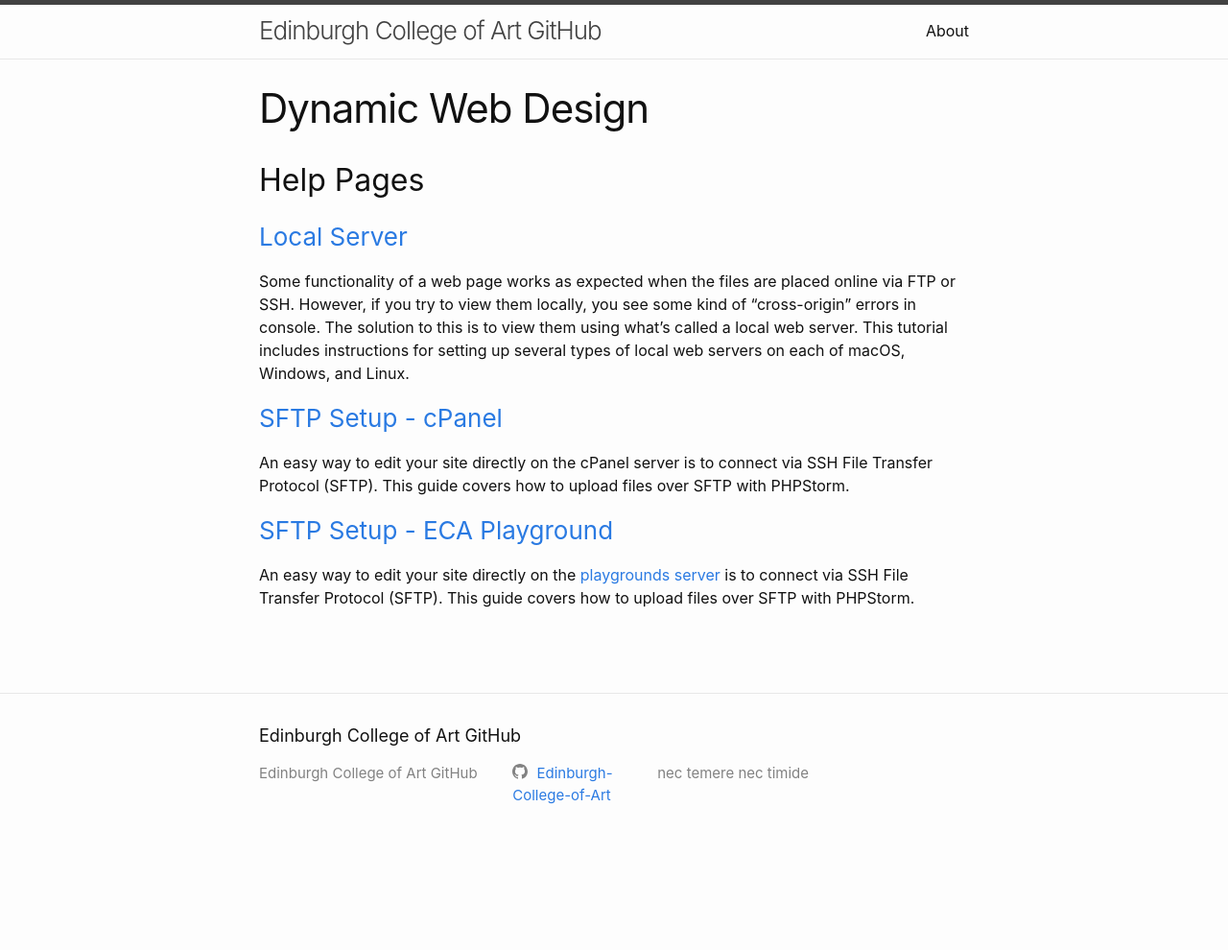
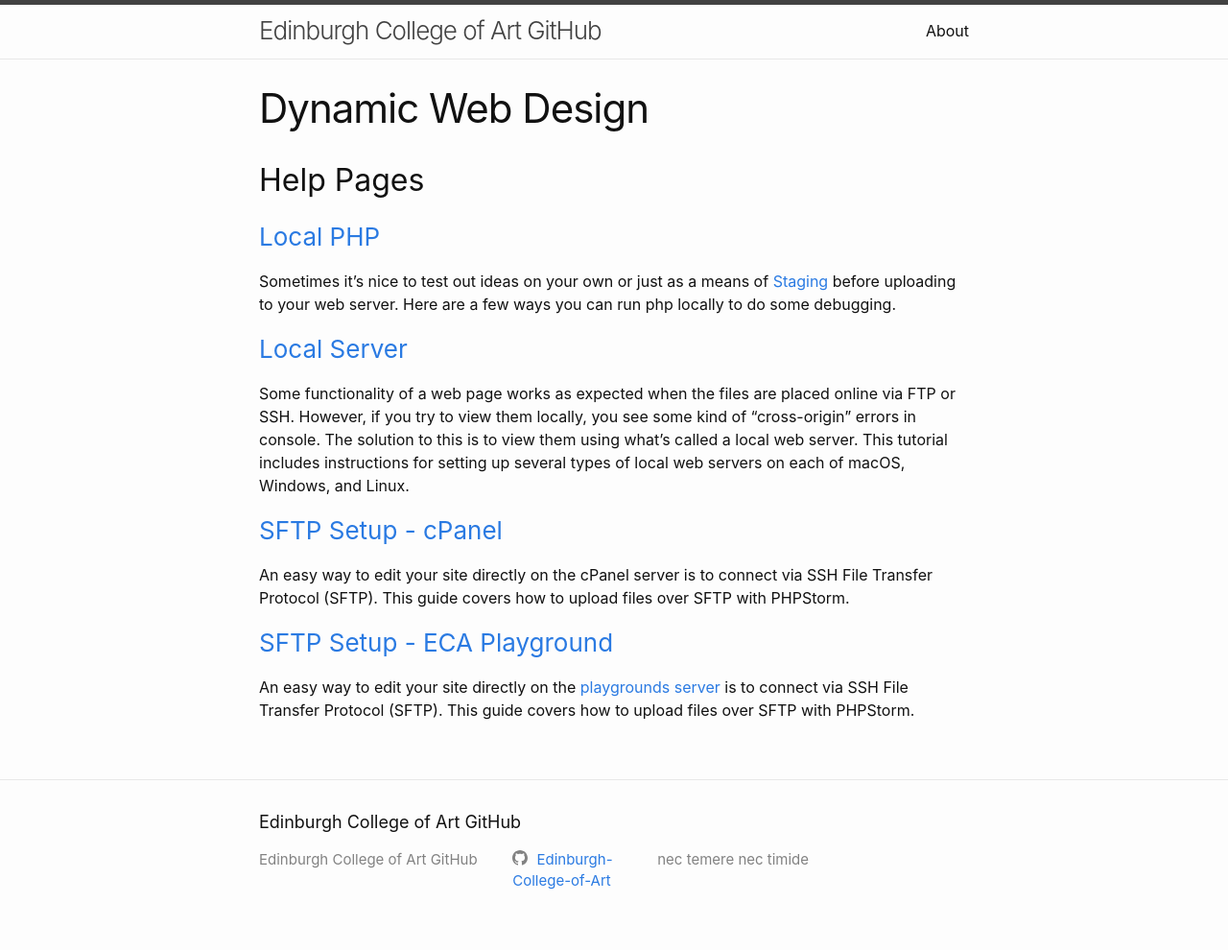
Before and after one commit to Edinburgh-College-of-Art/Ediburgh-College-of-Art.github.io, a Jekyll site: the page built from _courses/dwd/index.md, in a window 1280 px wide. Shown: the whole page at 96% size. Built offline with Jekyll 4.4.1, drawn with Linux system fonts in a browser that asks for light colours; nearby versions of some CDN libraries; before the commit the page ends 900 px from its top, so only the background shows below that.

Commit message:
add: setup local php install

````diff
--- /dev/null
+++ b/_courses/dwd/local-php.md
@@ -0,0 +1,179 @@
+---
+layout: page
+title: Local PHP
+course: Dynamic Web Design
+---
+
+Sometimes it's nice to test out ideas on your own or just as a means of [Staging](https://en.wikipedia.org/wiki/Deployment_environment#Staging) before uploading to your web server. Here are a few ways you can run php locally to do some debugging.
+
+## PHP REPL
+
+If you are running macOS then you can run a local PHP REPL (Read, Evaluate, Print, Loop) in the Terminal with this command. If you are on windows or linux, you will need to install PHP (see below)
+
+```
+php -a
+```
+
+You can now type in individual lines of PHP code to see if they work, a great tool for debugging. Try
+
+```php
+echo 'Hello, World!';
+echo 1 + 1;
+```
+
+You can also run php scripts with:
+
+```php
+require_once('PATH/TO/FILENAME.php')
+```
+
+## Installing PHP
+
+<div class="row">
+  <div class="col-md-4">
+    <h4 id="php-windows"><i class="fab fa-windows"></i> Windows</h4>
+    <!-- <a href="https://www.youtube.com/watch?v=339AEqk9c-8">Video Tutorial</a> -->
+    <ol>
+      <li>
+        <strong> <a href="https://www.apachefriends.org/index.html" rel="nofollow">Open the XAMPP website.</a></strong>
+      </li>
+      <li>
+        <strong>Click <strong>XAMPP for Windows</strong>.</strong>
+      </li>
+      <li>
+        <strong>Double-click the downloaded file.</strong>
+      </li>
+      <li>
+        <strong>Click <strong>Yes</strong> when prompted.</strong> This will open the XAMPP setup window.
+      </li>
+      <li>
+        <strong>Click <strong>Next</strong>.</strong> until install location option.
+      </li>
+      <li>
+        <strong>Select an installation location.</strong> Click the folder-shaped icon to the right of the current installation destination, then click a folder on your computer.
+        <ul>
+          <li>If you have the
+            <a href="https://docs.microsoft.com/en-us/windows/security/identity-protection/user-account-control/how-user-account-control-works">
+              UAC
+            </a>
+            activated on your computer, avoid installing XAMPP in your hard drive's folder (e.g., <strong>OS (C:)</strong>).
+          </li>
+          <li>
+            You can select a folder (e.g., <strong>Desktop</strong>) and then click <strong>Make New Folder</strong> to create a new folder and select it as the installation destination.
+          </li>
+        </ul>
+      </li>
+      <li>
+        <strong>Click <strong>OK</strong>.</strong>
+      </li>
+      <li>
+        <strong>Click <strong>Next</strong>.</strong>
+      </li>
+      <li>
+        <strong>Uncheck the "Learn more about Bitnami" box, then click <strong>Next</strong>.</strong>
+      </li>
+      <li>
+        <strong>Begin installing XAMPP.</strong> Click <strong>Next</strong>
+      </li>
+      <li>
+        <strong>Click <strong>Finish</strong> when prompted.</strong>
+      </li>
+      <li>
+        <strong>Select a language.</strong>
+      </li>
+      <li>
+        <strong>Click <strong>Save</strong>.</strong> Doing so opens the main Control Panel page.
+      </li>
+      <li>
+        <strong>Start XAMPP from its installation point.</strong> If you need to open the XAMPP Control Panel in the future, you can do so by opening the folder in which you installed XAMPP, right-clicking the orange-and-white
+        <strong>xampp-control</strong> icon, clicking <strong>Run as administrator</strong>, and clicking <strong>Yes</strong> when prompted.
+        <ul>
+          <li>When you do this, you'll see red <strong>X</strong> marks to the left of each server type (e.g., "Apache"). Clicking one of these will prompt you to click <strong>Yes</strong> if you want to install the server type's software on your
+            computer.</li>
+          <li>Counterintuitively, double-clicking the <strong>xampp_start</strong> icon doesn't start XAMPP.</li>
+        </ul>
+      </li>
+      <li>
+        <strong>Resolve issues with Apache refusing to run.</strong> On some Windows 10 computers, Apache won't run due to a "blocked port". This can happen for a couple of reasons, but there's a relatively
+        <a href="https://pureinfotech.com/install-xampp-windows-10/">easy fix</a>
+        <ul>
+          <li>Click <strong>Config</strong> to the right of the "Apache" heading.</li>
+          <li>Click <strong>Apache (httpd.conf)</strong> in the menu.</li>
+          <li>Scroll down to the "Listen 80" section (you can press <kbd>Ctrl</kbd>+<kbd>F</kbd> and type in <kbd>listen 80</kbd> to find it faster).</li>
+          <li>Replace <kbd>80</kbd> with any open port (e.g., <kbd>81</kbd> or <kbd>9080</kbd>).</li>
+          <li>Press <kbd>Ctrl</kbd>+<kbd>S</kbd> to save the changes, then exit the text editor.</li>
+          <li>Restart XAMPP by clicking <strong>Quit</strong> and then re-opening it in administrator mode from its folder.</li>
+        </ul>
+      </li>
+    </ol>
+  </div>
+  <div class="col-md-4">
+    <h4 id="php-macosx"><i class="fab fa-apple"></i> macOS</h4>
+    <p>
+      macOS comes with a built-in version of PHP. However, in order to use it with PHPStorm you will need a different version. The easiest way will be to install MAMP
+    </p>
+    <p>
+      To install MAMP:
+    </p>
+    <ol>
+      <li>Open Terminal</li>
+      <li>
+        First install homebrew by pasting in:
+{% highlight bash %}
+/usr/bin/ruby -e "$(curl -fsSL https://raw.githubusercontent.com/Homebrew/install/master/install)"
+{% endhighlight %}
+      </li>
+      <li>
+        Then paste:
+{% highlight bash %}
+brew cask install mamp
+{% endhighlight %}
+      </li>
+      <li>
+      MAMP should now be in your `Applications` folder.
+      </li>
+    </ol>
+
+  </div>
+  <div class="col-md-4">
+    <h4 id="php-linux"><i class="fab fa-linux"></i> Linux</h4>
+    <p>
+      In Terminal, paste-in
+{% highlight bash %}
+sudo apt-get install \
+libapache2-mod-php7.0\
+              php7.0 \
+       php7.0-common \
+         php7.0-curl \
+          php7.0-dev \
+           php7.0-gd \
+            php-pear \
+         php-imagick \
+       php7.0-mcrypt \
+        php7.0-mysql \
+           php7.0-ps \
+          php7.0-xsl
+{% endhighlight %}
+    </p>
+  </div>
+
+</div> {% comment %} End of 'shell' section. {% endcomment %}
+
+## PHPStorm
+
+Now you have PHP installed on your machine, you can run your php scripts and webpages in PHPStorm. Here is a step by step and see the GIF below.
+
+1. Go to: `Preference` `>`  `Languages & Frameworks` `>` `PHP`
+2. Click `...`
+3. Click **+**
+4. In `PHP Executable` double click the folder icon.
+5. Navigate to your `XAMPP` or `MAMP` directory
+6. Select `bin` `>` `php`
+7. Select a php version
+8. In the `bin` directory select `php-cgi`
+
+![Set Local PHP](gif/SetPHPLocal.gif)
+
+You can now open your PHP page in a web browser as demonstrated below.
+
+![Local PHP Test](gif/PHPLocalTest.gif)
````
Also changed, not shown: index.md (+1 -1 lines), _courses/dwd/gif/PHPLocalTest.gif (added), 1 other file.
